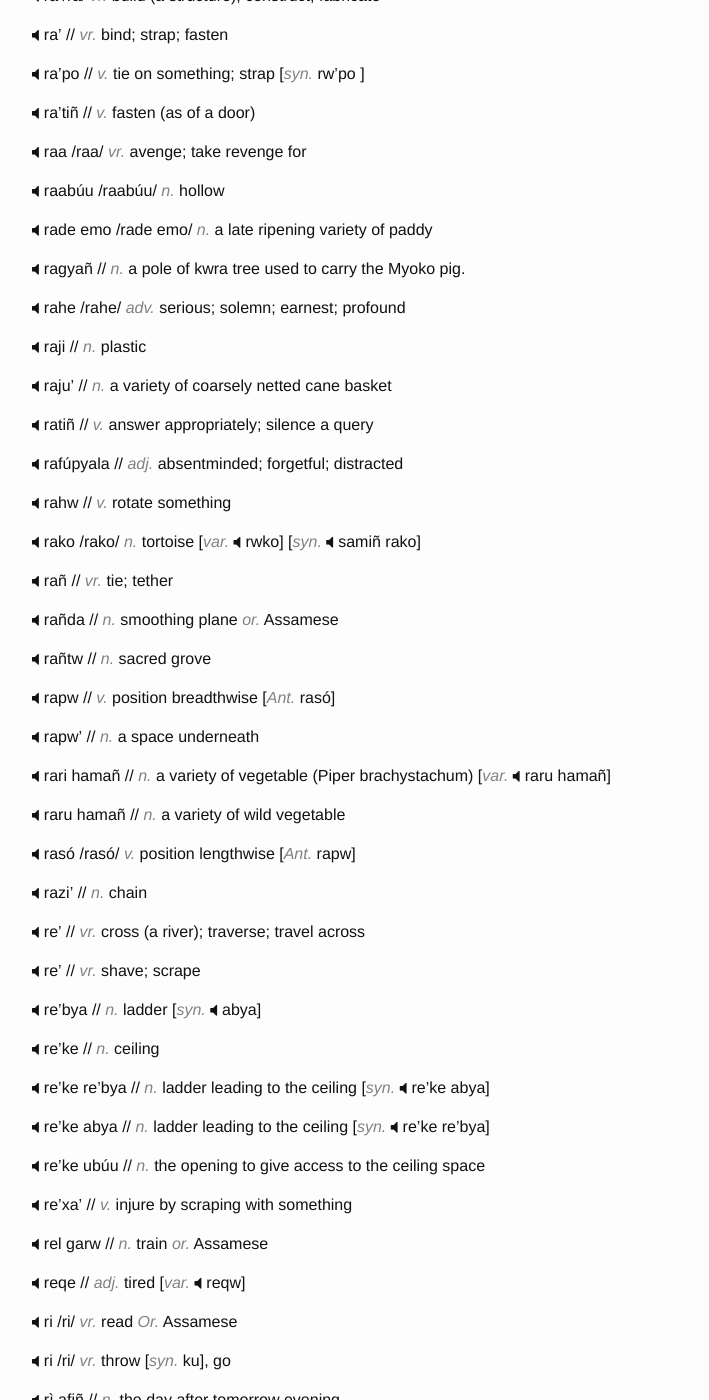
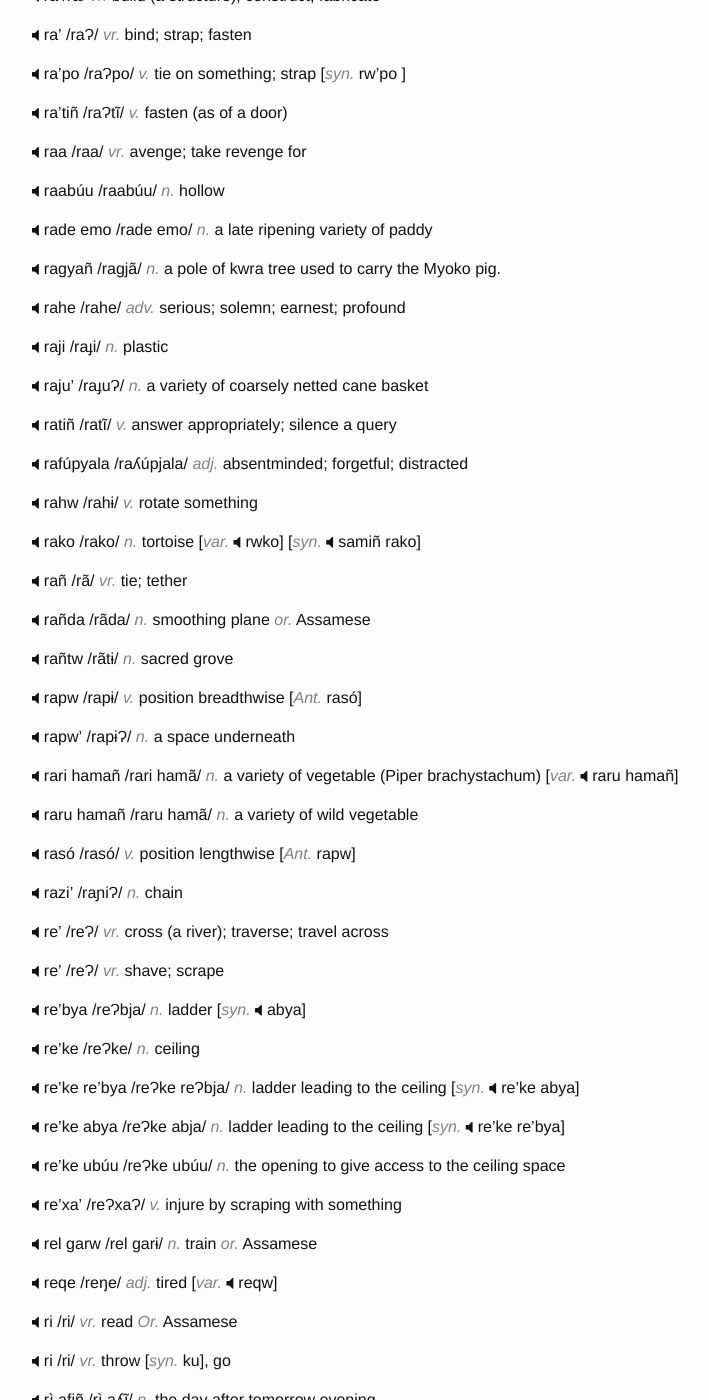
Before and after one commit to hacksparrow/language.apatani.org, a Jekyll site: the page built from dictionary/r.md, in a window 1280 px wide and 1400 px high, scrolled down 298 px. Shown: the whole window, without its empty margins (238-947 px from the left). Built offline with Jekyll 4.4.1, drawn with Linux system fonts in a browser that asks for light colours; nearby versions of some CDN libraries; comment, search, counter and statistics services are not loaded; some of the changed text lies outside the part shown.

Commit message:
Update r.md

```diff
--- a/dictionary/r.md
+++ b/dictionary/r.md
@@ -8,11 +8,11 @@ ipa: r
 
 __ra__	/ra/ _vr._	build (a structure); construct; fabricate
 
-__ra'__	// _vr._	bind; strap; fasten
+__ra'__	/raɁ/ _vr._	bind; strap; fasten
 
-__ra'po__	// _v._	tie on something; strap	[_syn._	rw'po	]
+__ra'po__	/raɁpo/ _v._	tie on something; strap	[_syn._	rw'po	]
 
-__ra'tiñ__	// _v._	fasten (as of a door)
+__ra'tiñ__	/raɁtĩ/ _v._	fasten (as of a door)
 
 __raa__	/raa/ _vr._	avenge; take revenge for
 
@@ -20,65 +20,65 @@ __raabúu__	/raabúu/ _n._	hollow
 
 __rade emo__	/rade emo/ _n._	a late ripening variety of paddy
 
-__ragyañ__	// _n._	a pole of kwra tree used to carry the Myoko pig.
+__ragyañ__	/ragjã/ _n._	a pole of kwra tree used to carry the Myoko pig.
 
 __rahe__	/rahe/ _adv._	serious; solemn; earnest; profound
 
-__raji__	// _n._	plastic
+__raji__	/raɟi/ _n._	plastic
 
-__raju'__	// _n._	a variety of coarsely netted cane basket
+__raju'__	/raɟuɁ/ _n._	a variety of coarsely netted cane basket
 
-__ratiñ__	// _v._	answer appropriately; silence a query
+__ratiñ__	/ratĩ/ _v._	answer appropriately; silence a query
 
-__rafúpyala__	// _adj._ absentminded; forgetful; distracted
+__rafúpyala__	/raʎúpjala/ _adj._ absentminded; forgetful; distracted
 
-__rahw__	// _v._	rotate something
+__rahw__	/rahɨ/ _v._	rotate something
 
 __rako__	/rako/ _n._	tortoise	[_var._	rwko]	[_syn._	samiñ rako]
 
-__rañ__	// _vr._	tie; tether
+__rañ__	/rã/ _vr._	tie; tether
 
-__rañda__	// _n._	smoothing plane	_or._	Assamese
+__rañda__	/rãda/ _n._	smoothing plane	_or._	Assamese
 
-__rañtw__	// _n._	sacred grove
+__rañtw__	/rãtɨ/ _n._	sacred grove
 
-__rapw__	// _v._	position breadthwise	[_Ant._	rasó]
+__rapw__	/rapɨ/ _v._	position breadthwise	[_Ant._	rasó]
 
-__rapw'__	// _n._	a space underneath
+__rapw'__	/rapɨɁ/ _n._	a space underneath
 
-__rari hamañ__	// _n._	a variety of vegetable (Piper brachystachum)	[_var._	raru hamañ]
+__rari hamañ__	/rari hamã/ _n._	a variety of vegetable (Piper brachystachum)	[_var._	raru hamañ]
 
-__raru hamañ__	// _n._	a variety of wild vegetable
+__raru hamañ__	/raru hamã/ _n._	a variety of wild vegetable
 
 __rasó__	/rasó/ _v._	position lengthwise	[_Ant._	rapw]
 
-__razi'__	// _n._	chain
+__razi'__	/raɲiɁ/ _n._	chain
 
-__re'__	// _vr._	cross (a river); traverse; travel across
+__re'__	/reɁ/ _vr._	cross (a river); traverse; travel across
 
-__re'__	// _vr._	shave; scrape
+__re'__	/reɁ/ _vr._	shave; scrape
 
-__re'bya__	// _n._	ladder	[_syn._	abya]
+__re'bya__	/reɁbja/ _n._	ladder	[_syn._	abya]
 
-__re'ke__	// _n._	ceiling
+__re'ke__	/reɁke/ _n._	ceiling
 
-__re'ke re'bya__	// _n._	ladder leading to the ceiling	[_syn._	re'ke abya]
+__re'ke re'bya__	/reɁke reɁbja/ _n._	ladder leading to the ceiling	[_syn._	re'ke abya]
 
-__re'ke abya__	// _n._	ladder leading to the ceiling	[_syn._	re'ke re'bya]
+__re'ke abya__	/reɁke abja/ _n._	ladder leading to the ceiling	[_syn._	re'ke re'bya]
 
-__re'ke ubúu__	// _n._	the opening to give access to the ceiling space
+__re'ke ubúu__	/reɁke ubúu/ _n._	the opening to give access to the ceiling space
 
-__re'xa'__	// _v._	injure by scraping with something
+__re'xa'__	/reɁxaɁ/ _v._	injure by scraping with something
 
-__rel garw__	// _n._	train	_or._	Assamese
+__rel garw__	/rel garɨ/ _n._	train	_or._	Assamese
 
-__reqe__	// _adj._	tired	[_var._	reqw]
+__reqe__	/reŋe/ _adj._	tired	[_var._	reqw]
 
 __ri__	/ri/ _vr._	read	_Or._	Assamese
 
 __ri__	/ri/ _vr._	throw	[_syn._	ku], go
 
-__rì afiñ__	// _n._	the day after tomorrow evening
+__rì afiñ__	/rì aʎĩ/ _n._	the day after tomorrow evening
 
 __rì alo__	/ro alo/ _n._	the day after tomorrow	[_syn._	rìda]
 
```
Also changed, not shown: other parts of dictionary/r.md (+37 -37 lines).
